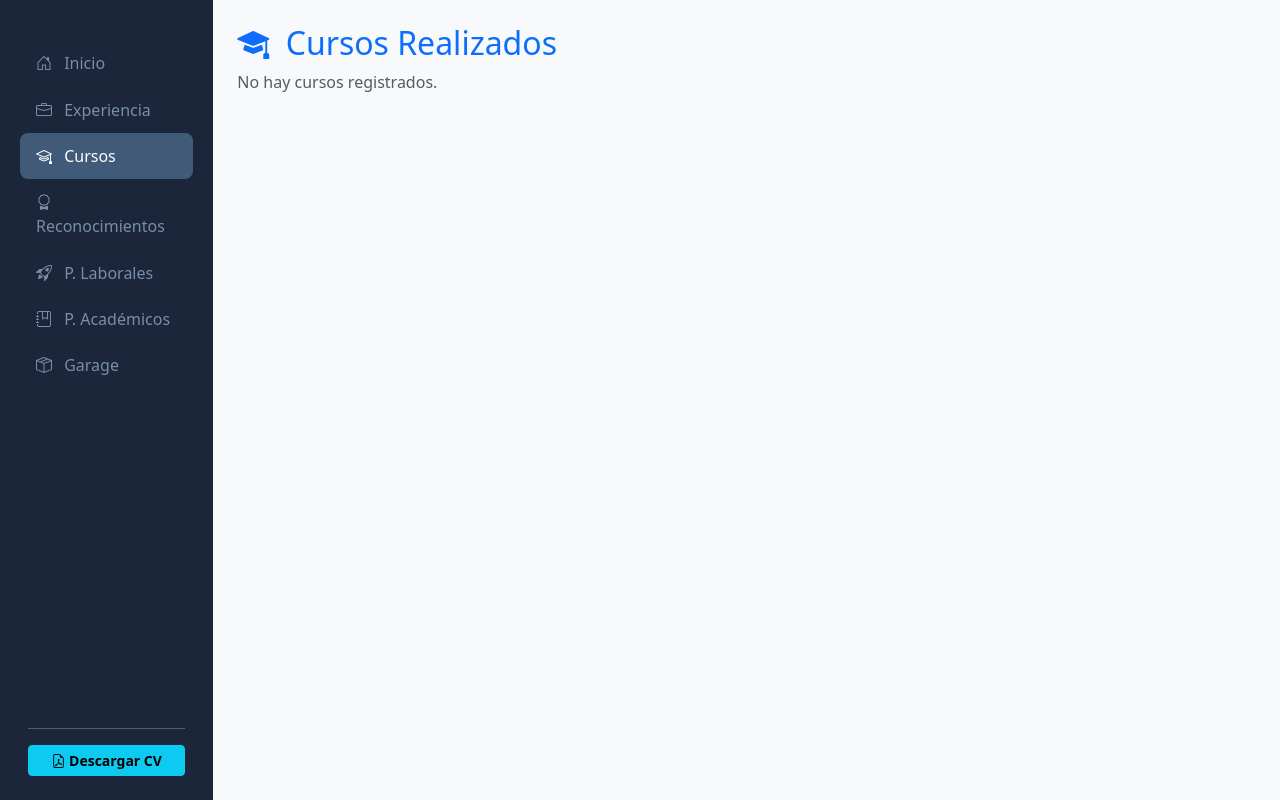
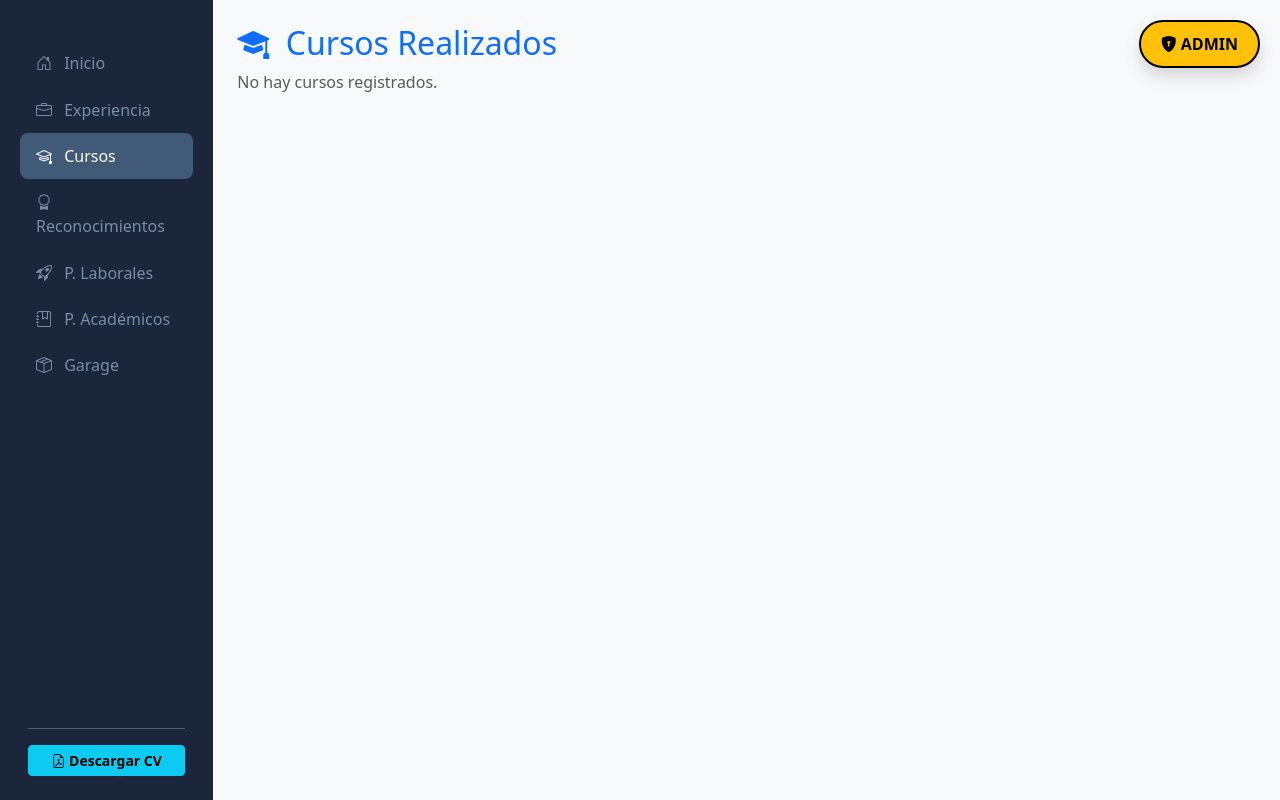
Before and after one commit to alepradofranco/hojadevida, a Django app: page /cursos/ in a window 1280 px wide. Run offline with Django 5.2, Linux system fonts and the light colour scheme; a user stored in the database is signed in.

Commit message:
Actualizo hoja de vida

```diff
--- a/tasks/templates/base.html
+++ b/tasks/templates/base.html
@@ -57,6 +57,13 @@
 </head>
 <body>
     <div class="container-fluid">
+    {% if user.is_staff %}
+    <div style="position: fixed; top: 20px; right: 20px; z-index: 9999;">
+        <a href="/admin/" class="btn btn-warning shadow fw-bold" style="border-radius: 50px; padding: 10px 20px; border: 2px solid #000;">
+            <i class="bi bi-shield-lock-fill"></i> ADMIN
+        </a>
+    </div>
+    {% endif %}
         <div class="row">
             <nav class="col-md-3 col-lg-2 sidebar">
                 <div class="p-3 text-center">
```
